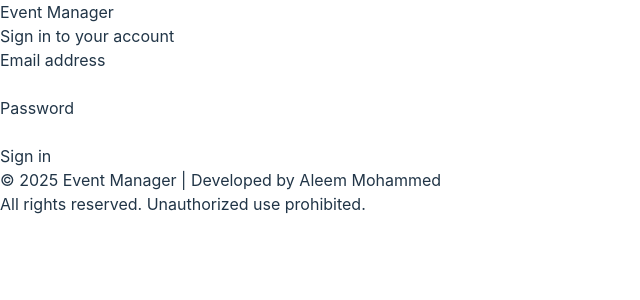
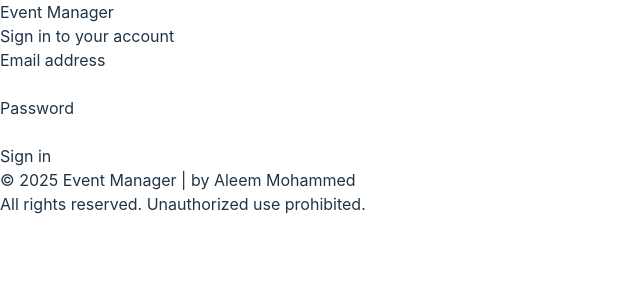
Before and after one commit to aleem2013/event-manager-frontend-app, a React (Vite) app: page /login in a window 1280 px wide. Shown: the top 300 px of the page, without its empty margins (0-640 px from the left). Built offline with nearby package versions, Linux system fonts and the light colour scheme; no server answers.

Commit message:
updated the copyright text

```diff
--- a/src/components/Footer.tsx
+++ b/src/components/Footer.tsx
@@ -13,7 +13,7 @@ const Footer: React.FC = () => {
   return (
     <footer className="py-4 px-6 bg-gray-50 border-t">
       <div className="container mx-auto flex flex-col sm:flex-row justify-between items-center text-sm text-gray-600">
-        <div>© {currentYear} Event Manager | Developed by
+        <div>© {currentYear} Event Manager | by
             <a href="mailto:aleem.btech@gmail.com"> Aleem Mohammed</a>
         </div>
         <div>All rights reserved. Unauthorized use prohibited.</div>
```
